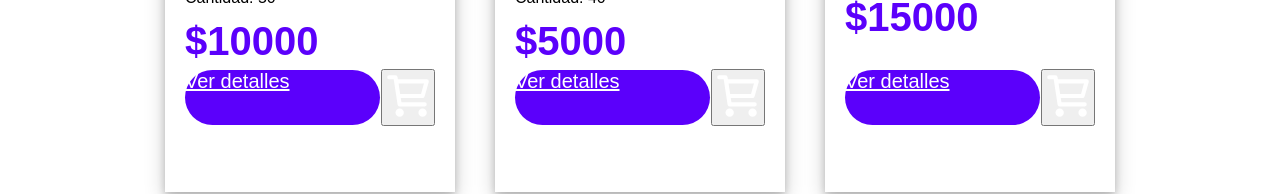
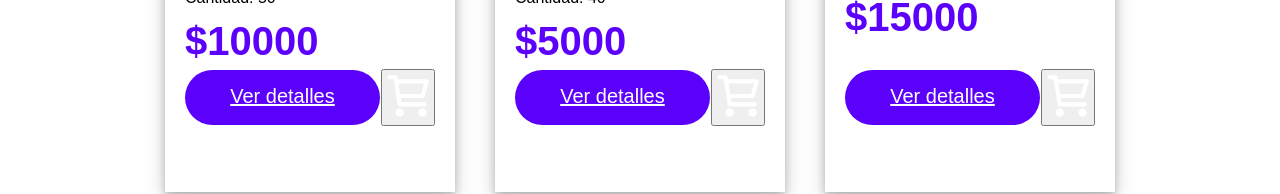
Before and after one commit to OctaDuha/EntregaFinalReactDuhalde, a React (Create React App) app: page / in a window 1280 px wide. Shown: the part 298-492 px from the top of the page. Built offline with nearby package versions, Linux system fonts and the light colour scheme.

Commit message:
modificar boton Ver detalles

```diff
--- a/src/styles/carditem.css
+++ b/src/styles/carditem.css
@@ -84,6 +84,8 @@
     color: white;
     font-size: 20px;
     border: none;
+    text-align: center;
+    padding: 15px;
 }
 
 .ButtonsDetalles:hover{
```
